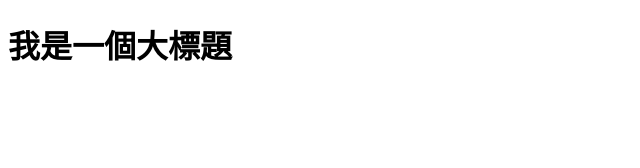
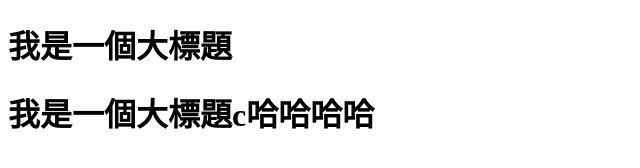
Before and after one commit to melody41313/first-web, a plain HTML site: page index.html in a window 1280 px wide. Shown: the whole page, without its empty margins (0-640 px from the left). Drawn offline with Linux system fonts and the light colour scheme.

Commit message:
‘feat:新功能’

```diff
--- a/index.html
+++ b/index.html
@@ -7,6 +7,7 @@
     <title>Document</title>
 </head>
 <body>
-   <h1>我是一個大標題</h1>
+    <h1>我是一個大標題</h1>
+    <h1>我是一個大標題c哈哈哈哈</h1>
 </body>
 </html>
```
